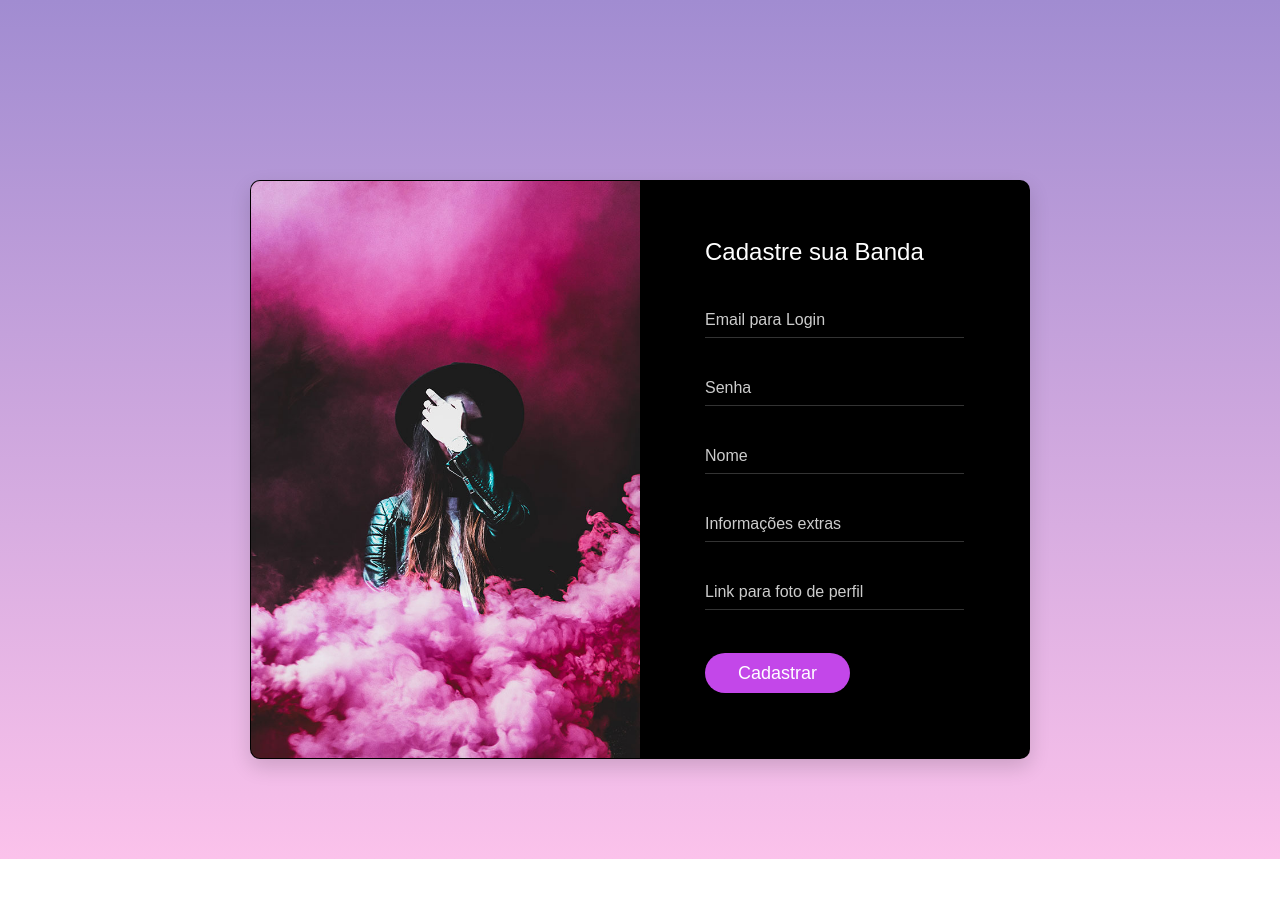
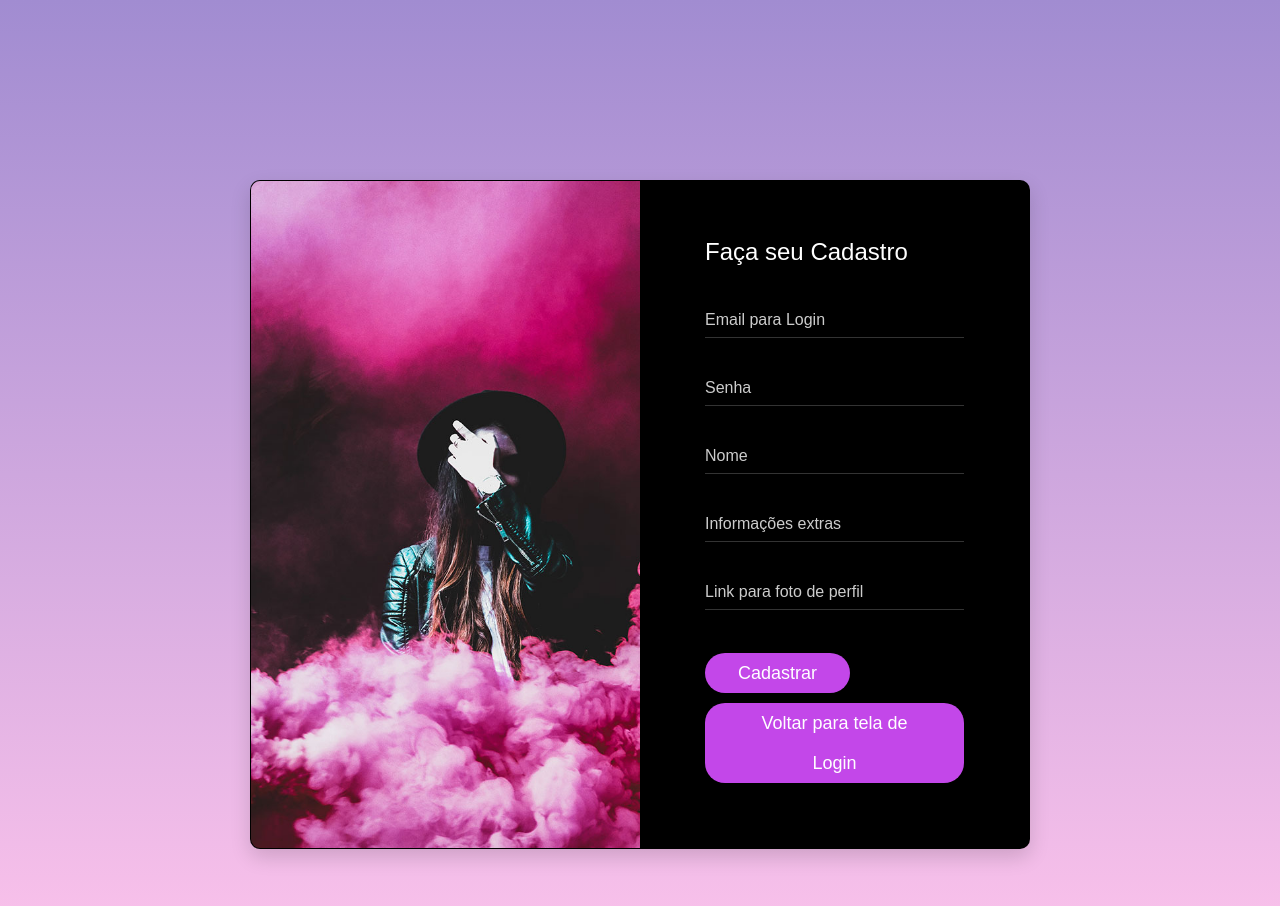
Before and after one commit to matheusrgarcia/music-house-front-end, an Angular app: page /user-login/create-user in a window 1280 px wide. Shown: the top 906 px of the page. Before the commit the page ends 859 px from the top, so only its background shows below. Built offline with nearby package versions, Linux system fonts and the light colour scheme.

Commit message:
Small changes

```diff
--- a/src/app/User/user-create/user-create.component.html
+++ b/src/app/User/user-create/user-create.component.html
@@ -3,7 +3,7 @@
     <div class="card card-3">
       <div class="card-heading"></div>
       <div class="card-body">
-        <h2 class="title">Cadastre sua Banda</h2>
+        <h2 class="title">Faça seu Cadastro</h2>
 
         <form method="POST" (ngSubmit)="createUser()">
           <!--Email para Login-->
@@ -30,7 +30,7 @@
             />
           </div>
 
-          <!--Nome da Banda-->
+          <!--Nome da Usuário-->
           <div class="input-group">
             <input
               class="input--style-3"
@@ -42,7 +42,7 @@
             />
           </div>
 
-          <!-- Estilo da Banda -->
+          <!-- Descrição -->
           <div class="input-group">
             <input
               class="input--style-3"
@@ -69,6 +69,11 @@
               Cadastrar
             </button>
           </div>
+          <div class="p-t-10">
+            <button class="btn btn--pill btn--purple">
+              Voltar para tela de Login
+            </button>
+          </div>
         </form>
       </div>
     </div>
--- a/src/index.html
+++ b/src/index.html
@@ -2,7 +2,7 @@
 <html lang="en">
   <head>
     <meta charset="utf-8" />
-    <title>MusicHouseFront</title>
+    <title>Music House - Music is Love  &#10084</title>
     <base href="/" />
 
     <meta name="viewport" content="width=device-width, initial-scale=1" />
```
